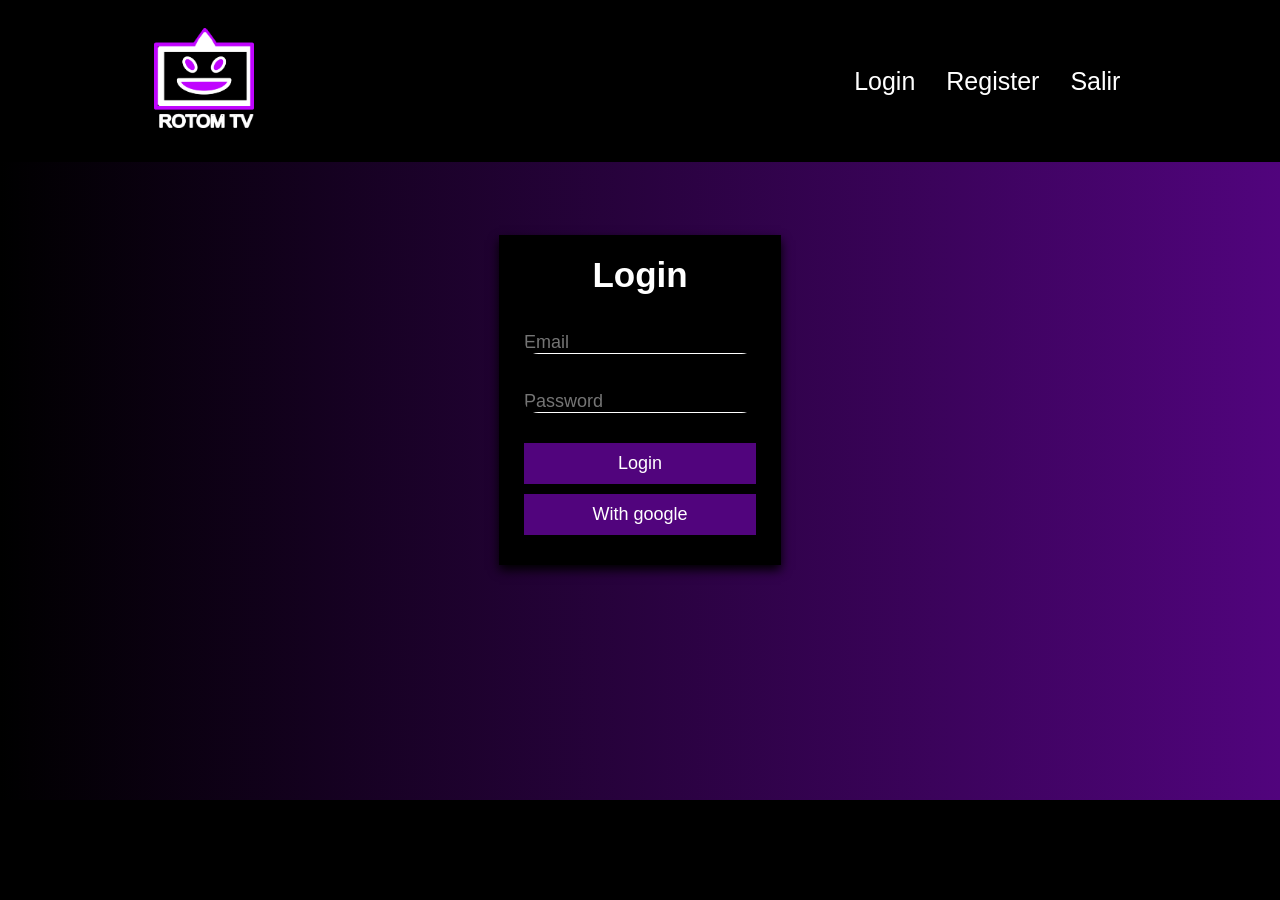
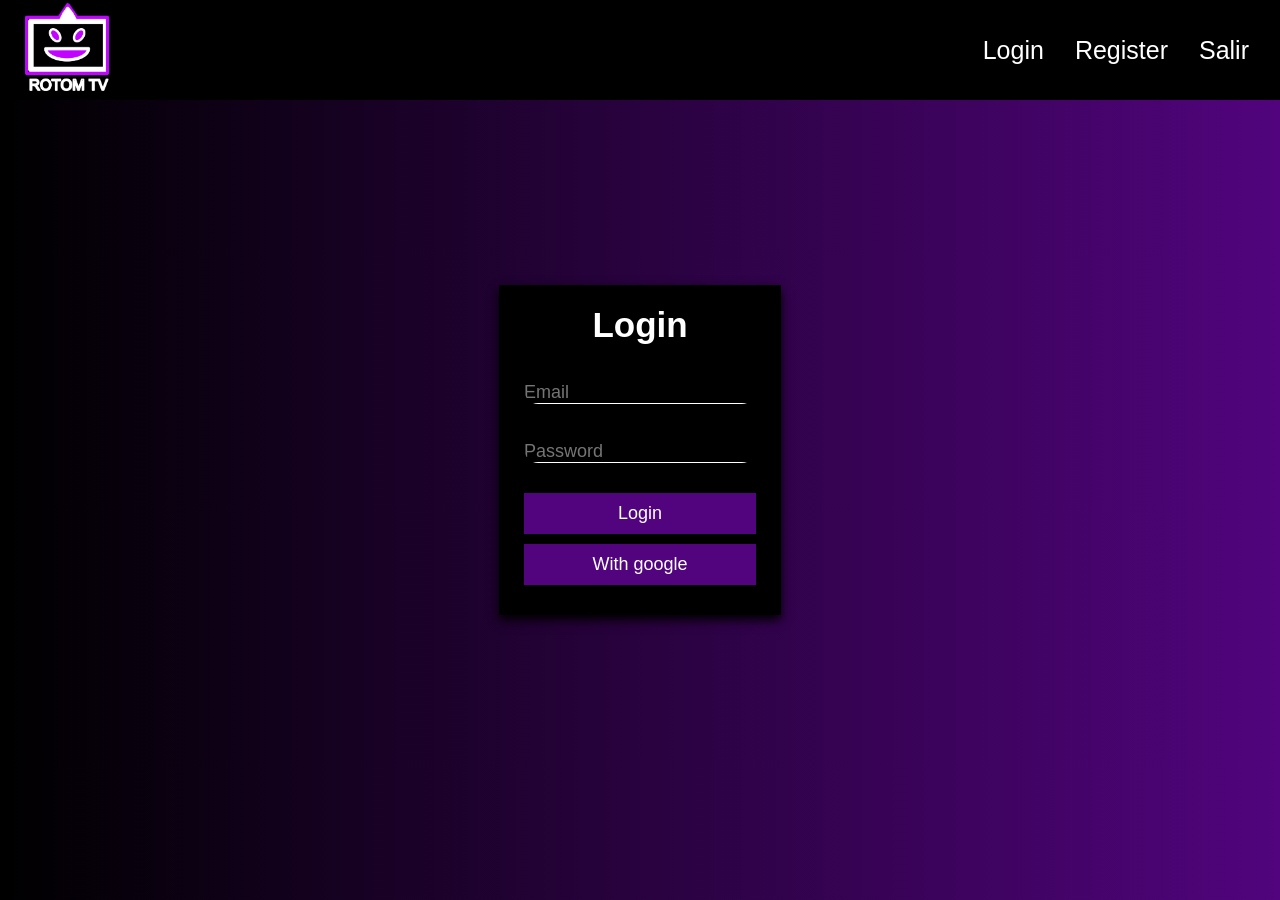
Before and after one commit to OlivaresIsaac/Miniproyecto2, a React (Create React App) app in the folder mp2/: page /login in a window 1280 px wide. Before the commit the page ends 800 px from the top, so only its background shows below. Built offline with nearby package versions, Linux system fonts and the light colour scheme; no server answers.

Commit message:
improve navbar sizes

```diff
--- a/mp2/src/App.jsx
+++ b/mp2/src/App.jsx
@@ -6,9 +6,7 @@ import { RegisterPage } from "./pages/RegisterPage/RegisterPage";
 import { Layout } from "./components/Layout/Layout";
 import { PrivateRoute } from "./components/PrivateRoute/PrivateRoute";
 import './App.css';
-import { useEffect } from "react";
-import { fetchMovies } from "./utils/api";
-import { useMovies } from "./hooks/useMovies";
+
 
 function App() {
 
--- a/mp2/src/components/Layout/Layout.css
+++ b/mp2/src/components/Layout/Layout.css
@@ -7,7 +7,7 @@
 }
 
 .main-body {
-    margin-top: 0%;
+    margin-top: 4rem;
     transition: 1s;
 }
 
--- a/mp2/src/components/Navbar/Navbar.css
+++ b/mp2/src/components/Navbar/Navbar.css
@@ -3,8 +3,8 @@
     margin-bottom: 0;
 }
 .imgNav{
-    width: 100px;
-    height: 100px;
+    width: auto;
+    height:3.5rem;
   }
 .navgen{
     position: fixed;
@@ -15,8 +15,9 @@
     display: flex;
     align-items: center;
     justify-content: space-between;
-    padding: 28px 12%;
+    padding: 0.1rem 1rem;
     transition: all 5s ease;
+    height: 4rem;
 }
 a{
     text-decoration: none;
--- a/mp2/src/components/Navbar/Navbar.jsx
+++ b/mp2/src/components/Navbar/Navbar.jsx
@@ -19,13 +19,13 @@ const Navbar = () => {
         //console.log("Saliendo...")
         await logout()
     }
-    const profileRoute = (!!user) ? "/profile/"+user.id : LANDING_URL
+
     return(
         <ul>
             <div className='navgen'>
             <div className='Nav'>
                 <Link to={LANDING_URL}>
-                    <img src={RotomTV} className="imgNav"></img>
+                    <img src={RotomTV} className="imgNav" alt='rotom'></img>
                 </Link>
             </div>
 
--- a/mp2/src/components/Searcher/Searcher.css
+++ b/mp2/src/components/Searcher/Searcher.css
@@ -17,10 +17,10 @@
     border: 5px;
     border-color: black;
 }
-
+/*
 .submit {
 
-}
+} */
 
 form label {
     border-radius: 500px;
--- a/mp2/src/components/Searcher/Searcher.jsx
+++ b/mp2/src/components/Searcher/Searcher.jsx
@@ -1,8 +1,8 @@
 import './Searcher.css'
-import { useState, useEffect } from "react"
+import { useState } from "react"
 import { fetchMovieName} from "../../utils/api"
 import { FaSearch } from 'react-icons/fa'
-import { Component } from '@firebase/component'
+
 
 export function Searcher({movieSetter}){
     const [movieInput, setMovieInput] = useState("")
--- a/mp2/src/hooks/useMovies.js
+++ b/mp2/src/hooks/useMovies.js
@@ -1,4 +1,3 @@
-import { async } from "@firebase/util";
 import { useState } from "react";
 import { fetchMovieId, fetchMovies, fetchUpcoming } from "../utils/api";
 
--- a/mp2/src/pages/RegisterPage/RegisterPage.css
+++ b/mp2/src/pages/RegisterPage/RegisterPage.css
@@ -10,7 +10,7 @@
     display: flex;
     align-items: center;
     justify-content: center;
-    min-height: 100vh;
+    height: 100%;
     background: linear-gradient(to right, black, #51047D);
 }
 
@@ -21,6 +21,7 @@ form{
     text-align: center;
     padding: 20px 25px;
     box-shadow: 0 5px 10px black;
+    margin-bottom: 4rem;
 }
 
 form .titulo{
```
